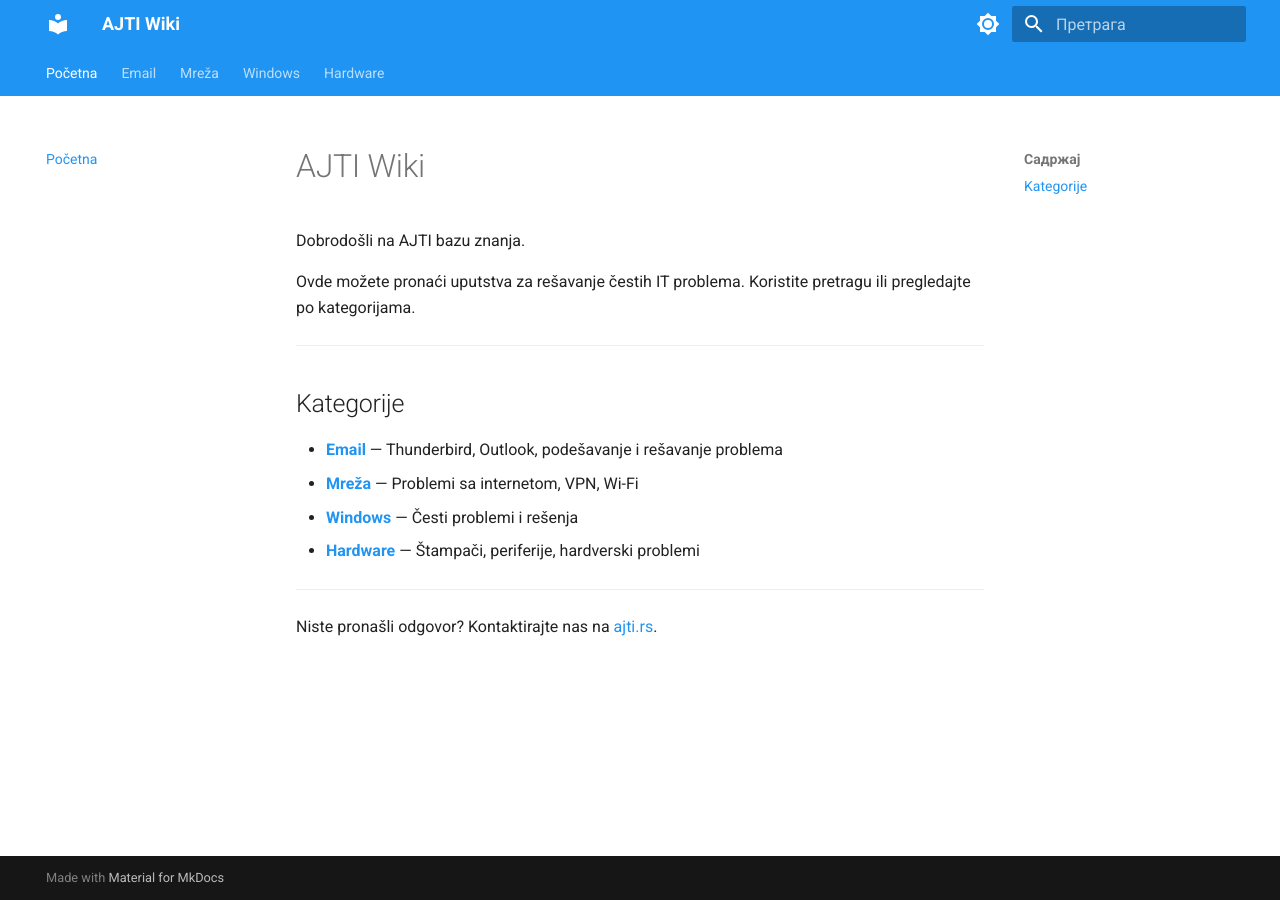
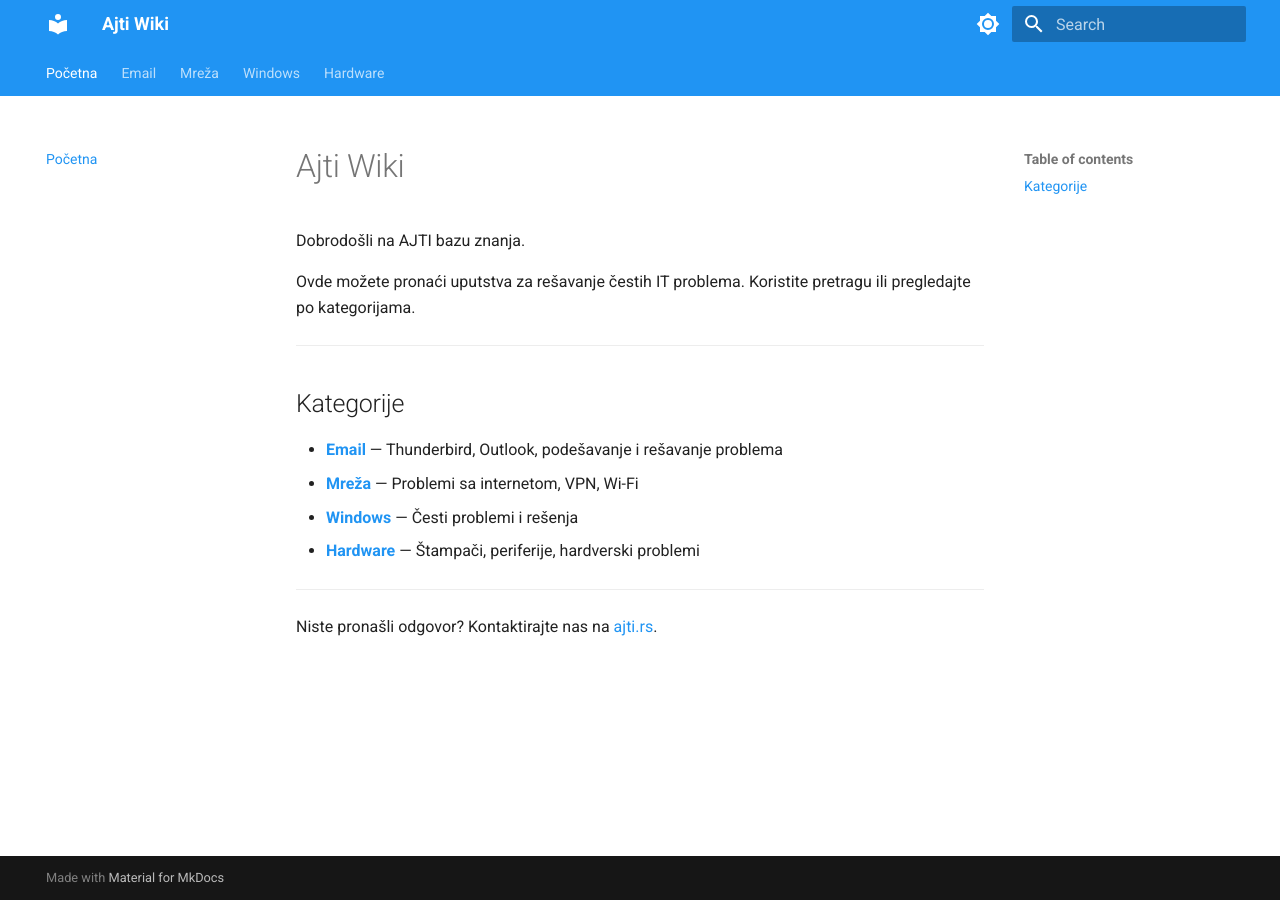
Before and after one commit to markomilutinovic/ajti-wiki, an MkDocs documentation site: the page built from docs/index.md, in a window 1280 px wide. Built offline with MkDocs 1.6.1 and Material for MkDocs 9.7.7, drawn with Linux system fonts in a browser that asks for light colours; part of the change alters nothing that is shown.

```diff
--- a/docs/index.md
+++ b/docs/index.md
@@ -1,4 +1,4 @@
-# AJTI Wiki
+# Ajti Wiki
 
 Dobrodošli na AJTI bazu znanja.
 
--- a/mkdocs.yml
+++ b/mkdocs.yml
@@ -1,11 +1,11 @@
-site_name: AJTI Wiki
+site_name: Ajti Wiki
 site_url: https://wiki.ajti.party
 site_description: Baza znanja — česti IT problemi i rešenja
 site_author: AJTI
 
 theme:
   name: material
-  language: sr
+  language: en
   palette:
     - scheme: default
       primary: blue
```
